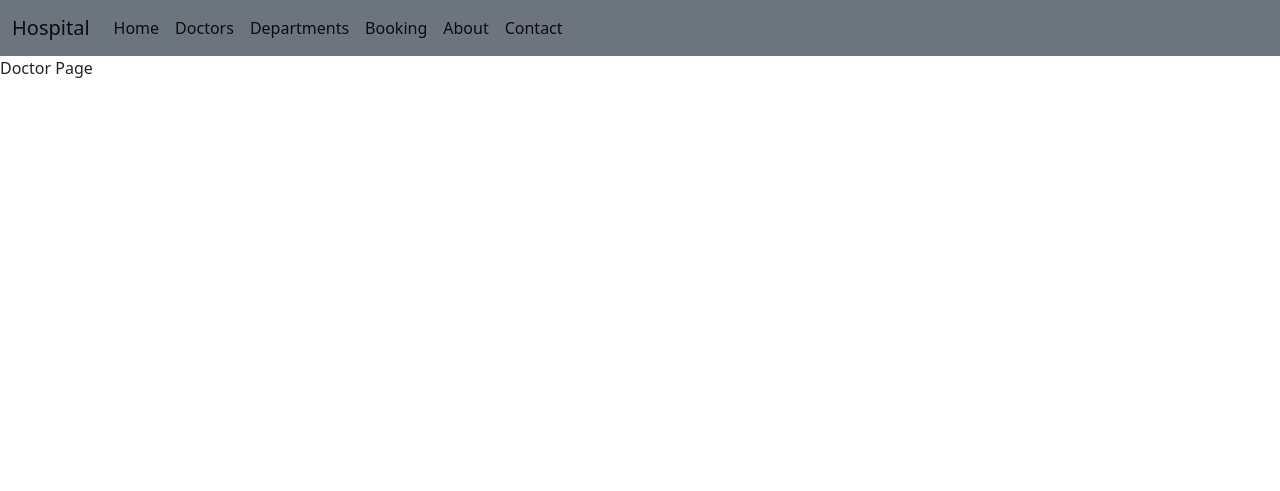
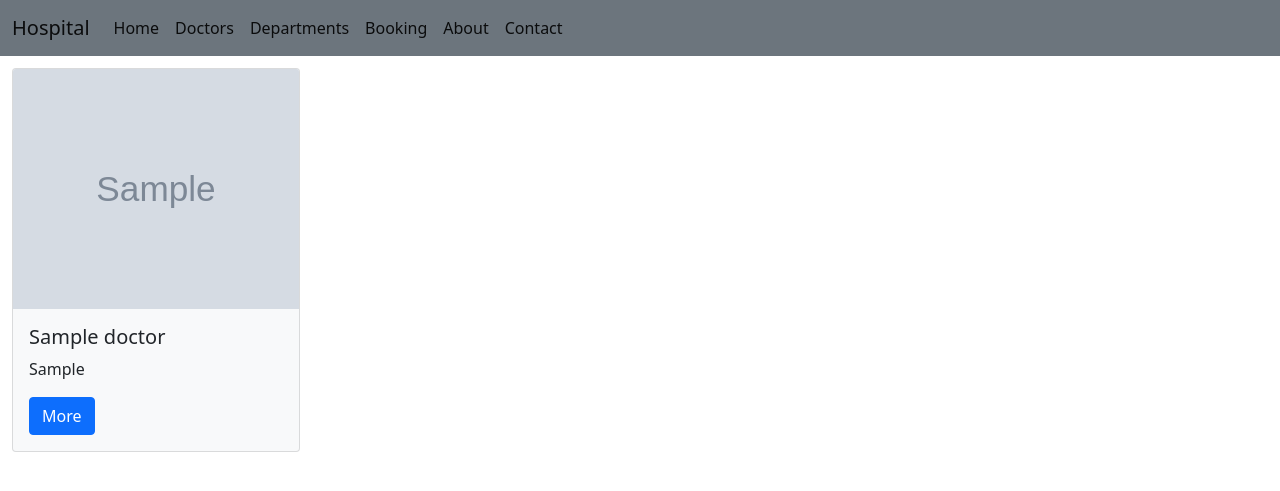
Before and after one commit to deve786/Doctor_Appointment, a Django app: page /doctor in a window 1280 px wide. Shown: the top 491 px of the page. Run offline with Django 4.2, Linux system fonts and the light colour scheme; tables that the repository leaves empty hold one stand-in row (values such as "Sample post"); grey boxes marked "Sample" are stand-in pictures.

Commit message:
doctorsCards

```diff
--- a/DoctorAppointment/home/views.py
+++ b/DoctorAppointment/home/views.py
@@ -1,6 +1,6 @@
 from django.shortcuts import render
 from django.http import HttpResponse
-from .models import Departments
+from .models import Departments,Doctors
 # Create your views here.
 def index(request):
 
@@ -9,7 +9,10 @@ def index(request):
 def about(request):
     return render(request,'about.html')
 def doctor(request):
-    return render(request,'doctor.html')
+    docs={
+        'doc':Doctors.objects.all()
+    }
+    return render(request,'doctor.html',docs)
 
 
 def booking(request):
--- a/DoctorAppointment/templates/doctor.html
+++ b/DoctorAppointment/templates/doctor.html
@@ -5,5 +5,16 @@ Doctor
 {% endblock %}
 
 {% block content%}
-Doctor Page
+<div class='mx-2 my-2'>
+{% for d in doc %}
+<div class=" card float-start m-1 bg-light" style="width: 18rem;">
+    <img src="{{d.doc_image}}" style="height: 15rem;" class="card-img-top" alt="...">
+    <div class="card-body">
+      <h5 class="card-title">{{d.doc_name}}</h5>
+      <p class="card-text">{{d.doc_spec}}</p>
+      <a href="#" class="btn btn-primary">More</a>
+    </div>
+  </div>
+  {% endfor %}
+</div>
 {% endblock %}
```
Also changed, not shown: DoctorAppointment/static/images/doc1.jpg (added), DoctorAppointment/static/images/doc2.jpeg (added), DoctorAppointment/static/images/doc3.jpg (added), DoctorAppointment/static/images/doc4.jpg (added), DoctorAppointment/static/images/doc5.jpg (added), DoctorAppointment/static/images/doc6.jpg (added), DoctorAppointment/static/images/doc7.jpg (added), DoctorAppointment/uploads/doctors/doc1.jpg (added), DoctorAppointment/uploads/doctors/doc2.jpeg (added), DoctorAppointment/uploads/doctors/doc3.jpg (added), DoctorAppointment/uploads/doctors/doc4.jpg (added), DoctorAppointment/uploads/doctors/doc5.jpg (added), DoctorAppointment/uploads/doctors/doc6.jpg (added), DoctorAppointment/uploads/doctors/doc7.jpg (added).
